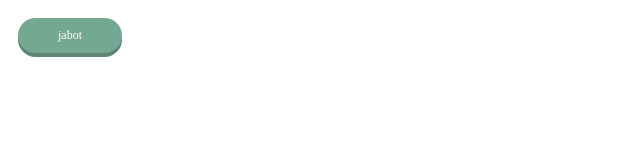
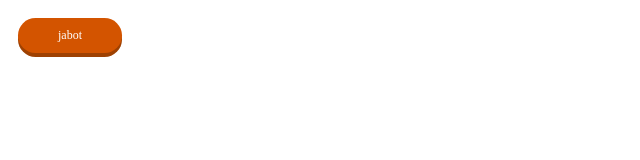
Before and after one commit to LailaMRodrigues/Notion_widgets, a plain HTML site: page site/jacarandá-da-bahia/jabot.html in a window 1280 px wide. Shown: the whole page, without its empty margins (0-640 px from the left). Drawn offline with Linux system fonts and the light colour scheme.

Commit message:
Update jabot.html

```diff
--- a/site/jacarandá-da-bahia/jabot.html
+++ b/site/jacarandá-da-bahia/jabot.html
@@ -244,7 +244,7 @@
 
 <body>
 
-  <button class="btn mid green rounded threeD" type="button" onclick="navigate()"> jabot</button>
+  <button class="btn mid orange rounded threeD" type="button" onclick="navigate()"> jabot</button>
 
   <script>
     function navigate() {
```
